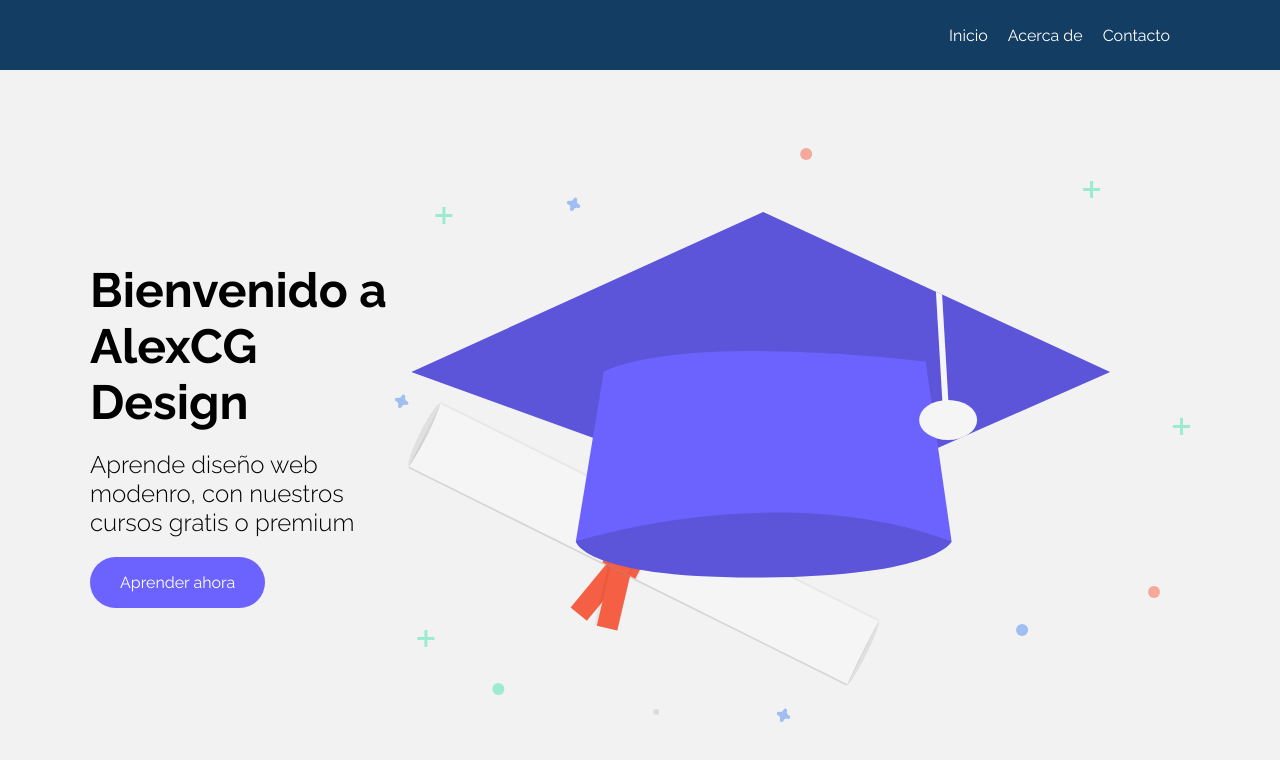
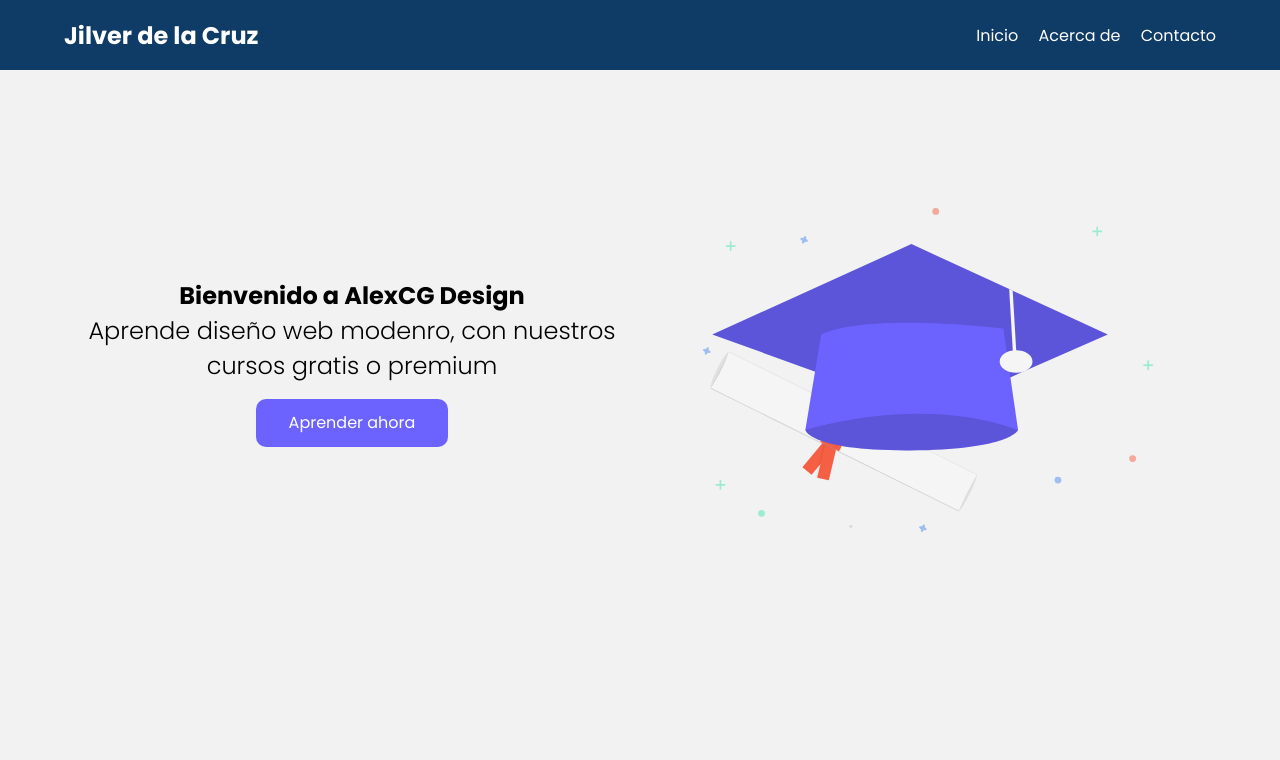
Before and after one commit to Jilverdelacruz/Css3, a plain HTML site: page Practicas Flexbox/landing/index.html in a window 1280 px wide. Drawn offline with Linux system fonts and the light colour scheme.

Commit message:
Jilverdelacruz

```diff
--- /dev/null
+++ b/Flexbox/estilos2.css
@@ -0,0 +1,37 @@
+*{
+    margin: 0;
+    padding: 0;
+    box-sizing: border-box;
+    --height-hijo:200px;
+    --width-hijo:200px
+}
+.container{
+    width: 90%;
+    height: 600px;
+    outline:2px solid black;
+    margin:30px auto;
+    display: flex;
+    flex-flow: wrap column;
+    align-content: center;
+}
+
+.item{
+    height: var(--height-hijo);
+    width: var(--width-hijo);
+    background-color: brown;
+    color: white;
+    line-height: var(--height-hijo);
+    text-align: center;
+
+}
+.item2{
+    background-color: yellow;
+    color: black;
+}
+.item3{
+    background-color: blueviolet;
+
+}
+.item4{
+    background-color: cadetblue;
+}
--- /dev/null
+++ b/Practicas Flexbox/landing/estilos2.css
@@ -0,0 +1,95 @@
+@import url('https://fonts.googleapis.com/css2?family=Poppins:wght@300;400;500;700&display=swap');
+
+*{
+    margin:0;
+    padding: 0;
+    box-sizing: border-box;
+}
+:root{
+    --height-nav:70px
+}
+
+body{
+    font-family: 'Poppins', sans-serif;
+    background: #f2f2f2;
+}
+.container{
+    width: 90%;
+    max-width: 1200px;
+    margin: 0 auto;
+}
+.nav{
+    height: var(--height-nav);
+    background-color: #0F3B67;
+    color: #fff;
+}
+.nav__container{
+    height: 100%;
+    display: flex;
+    flex-flow: row wrap;
+    justify-content: space-between;
+    align-items: center;
+}
+.nav__link{
+    color: #fff;
+    text-decoration: none;
+    margin-left: 1em;
+}
+.hero__main{
+    display: flex;
+    height: calc(100vh - var(--height));
+    align-items: center;
+    min-height: 600px;
+}
+.hero__texts{
+    flex: 1;
+    text-align: center;
+}
+.hero__picture{
+    flex: 1;
+}
+.hero__img{  /* si no se coloca estará bloqueado por el tamaño m+inimo*/
+    width: 100%;
+    max-width: 450px;
+    display: block; /* para poder centrarlo*/
+    margin:0 auto
+
+}
+.hero__title{
+    font-size:3rem;
+}
+.hero__paragraph{
+    font-size:1.5rem;
+    font-weight: 300;
+}
+.cta{
+    display: block;
+    border-radius: 10px;
+    width: 12em;
+    height: 3em;
+    line-height: 3em;
+    margin: 1em auto;
+    text-align: center;
+    background-color: #6c63ff;
+    color: #fff;
+    text-decoration: none;
+
+}
+
+@media screen and (max-width:900px){
+    :root{
+        --height-nav:100px
+    }
+    .nav__container{
+        flex-direction: column;
+        justify-content: space-evenly;
+    }
+    .hero__main{
+        flex-direction: column-reverse;
+    }
+    .hero__img{
+        max-width: 380px;
+    }
+
+
+}
--- a/Practicas Flexbox/landing/index.html
+++ b/Practicas Flexbox/landing/index.html
@@ -4,24 +4,32 @@
     <meta charset="UTF-8">
     <meta name="viewport" content="width=device-width, initial-scale=1.0">
     <title>Landing page</title>
-    <link href="https://fonts.googleapis.com/css2?family=Raleway:wght@300;400;700&display=swap" rel="stylesheet">
-    <link rel="stylesheet" href="estilos.css">
+    <link rel="stylesheet" href="estilos2.css">
 </head>
 <body>
-    <nav>
-        <div class="contenedor nav-content">
-            <a href="#" class="enlaces">Inicio</a>
-            <a href="#" class="enlaces">Acerca de</a>
-            <a href="#" class="enlaces">Contacto</a>
-        </div>
-    </nav>
-    <main class="contenedor principal">
-        <div class="contenedor-textos">
-            <h1 class="titulo">Bienvenido a AlexCG Design</h1>
-            <p class="copy">Aprende diseño web modenro, con nuestros cursos gratis o premium</p>
-            <a href="#" class="cta">Aprender ahora</a>
-        </div>
-        <img src="learn.svg" alt="" class="ilustracion">
-    </main>
+    <header class="hero">
+        <nav class="nav">
+            <section class="nav__container container">
+                <figure class="nav__logo">
+                    <h2 class="nav__title">Jilver de la Cruz</h2>
+                </figure>
+                <div class="nav__links">
+                    <a href="#" class="nav__link">Inicio</a>
+                    <a href="#" class="nav__link">Acerca de</a>
+                    <a href="#" class="nav__link">Contacto</a>
+                </div>
+            </section>
+        </nav>
+        <section class="hero__main container">
+            <div class="hero__texts">
+                <h1 class="hero_tile">Bienvenido a AlexCG Design</h1>
+                <p class="hero__paragraph">Aprende diseño web modenro, con nuestros cursos gratis o premium</p>
+                <a href="#" class="cta">Aprender ahora</a>
+            </div>
+            <figure class="hero__picture">
+                <img src="learn.svg" alt="" class="hero__img">
+            </figure>
+        </section>
+    </header>
 </body>
 </html>
--- /dev/null
+++ b/practica01/estilos.css
@@ -0,0 +1,65 @@
+@import url('https://fonts.googleapis.com/css2?family=Lato:wght@300&display=swap');
+
+*{
+    margin: 0;
+    padding: 0;
+    box-sizing: border-box;
+}
+
+body{
+    font-family: 'Lato', sans-serif;
+}
+
+
+.background{
+    width: 100%;
+    height: 100vh;
+    background-size: cover;
+    background-position: center;
+    background-attachment: fixed;
+}
+
+.section1{
+    background-image: url(img/hero.jpg);
+    padding: 0.1px;
+}
+
+.section1 h2{
+    background: #000;
+    color: #fff;
+    width: 300px;
+    height: 100px;
+    margin: 0 auto;
+    text-align: center;
+    line-height:100px;
+    margin-top: calc(50vh - 50px);
+}
+
+.text{
+    width: 100%;
+    text-align: center;
+    padding: 60px 30px;
+}
+
+.text p{
+    padding: 20px 0;
+}
+
+.section2{
+    height: 600px;
+    background-image: url(img/fondo1.png);
+    color: #fff;
+    text-align: center;
+    line-height: 600px;
+}
+
+.background h3{
+    font-size: 4rem;
+}
+
+.section3{
+    background-image: url(img/fondo2.png);
+    color: #fff;
+    text-align: center;
+    line-height: 100vh;
+}
```
Also changed, not shown: Flexbox/index.html (+1 -1 lines), practica01/index.html (added, +32 -0 lines), practica01/estilos2.css (added), practica01/img/hero.jpg (added), 2 other files.
